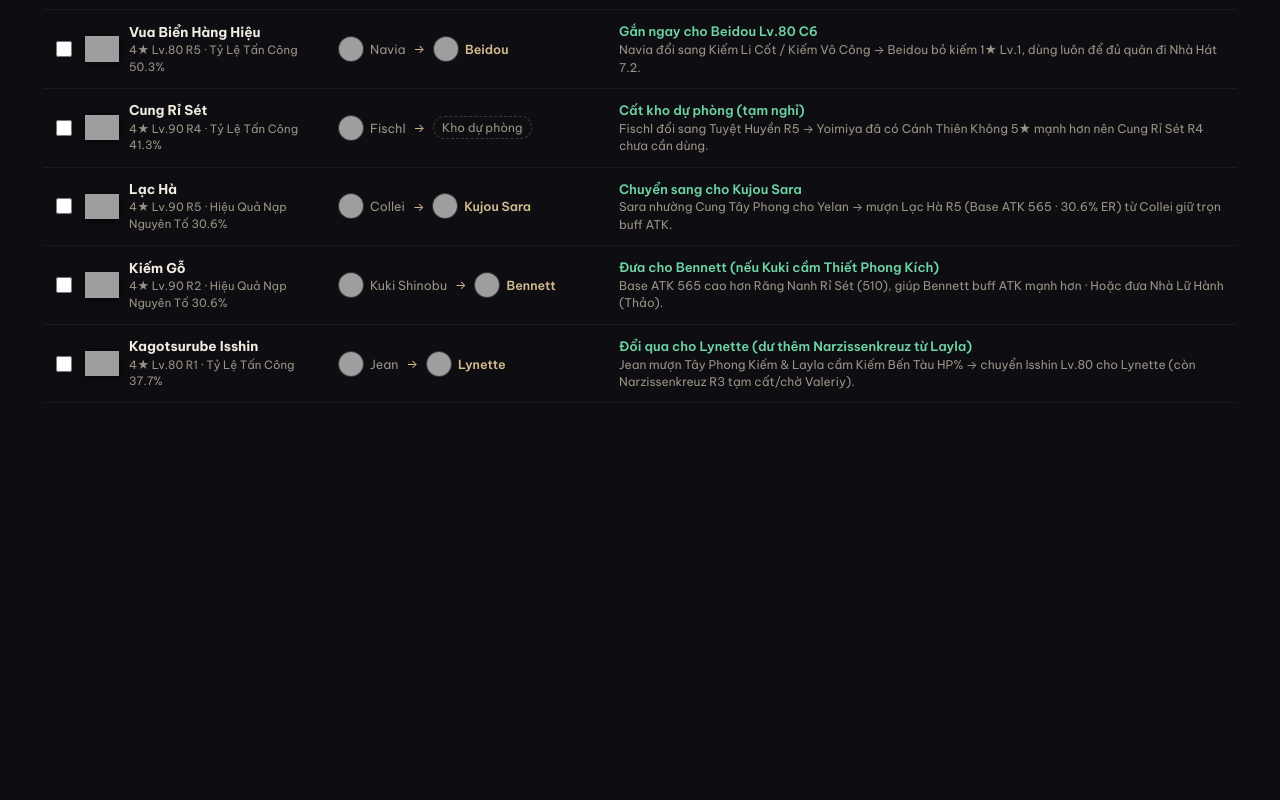
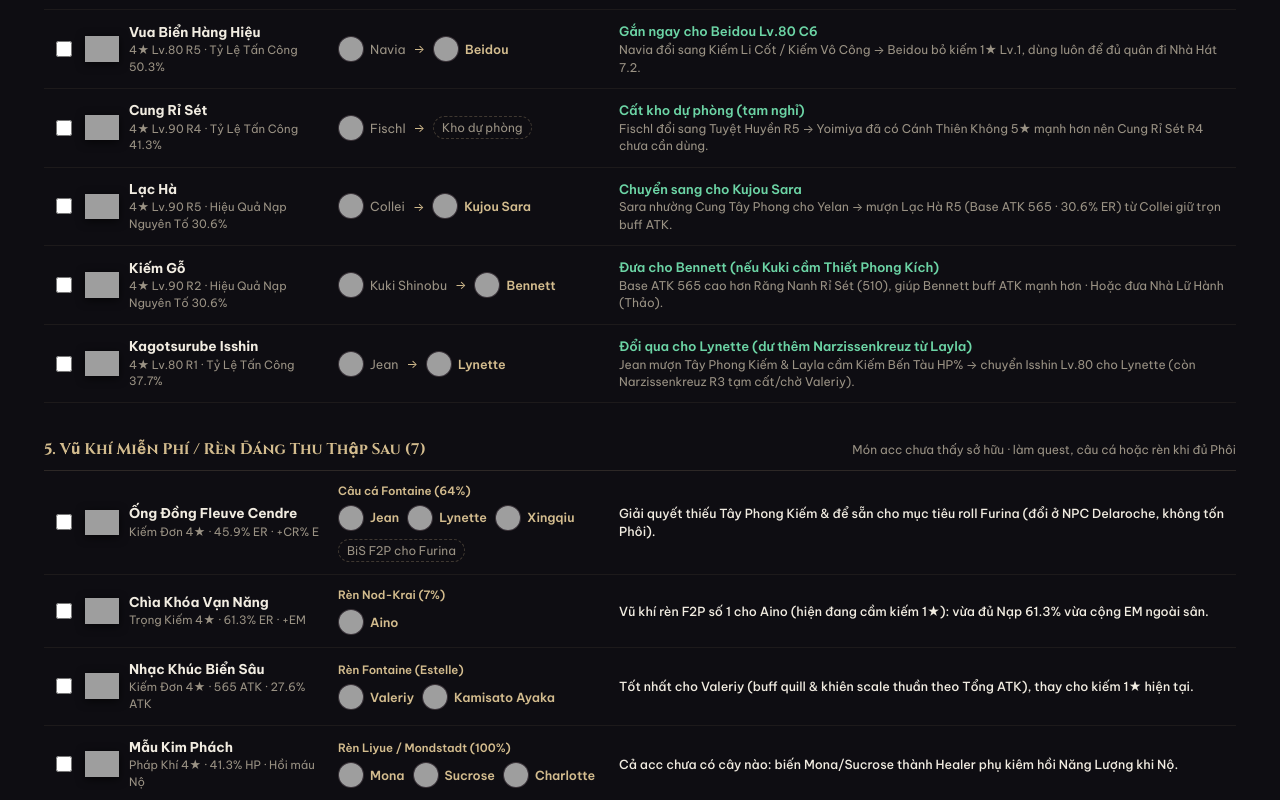
Before and after one commit to manhhuynh-designer/genshin-uid-802472241, a plain HTML site: page index.html in a window 1280 px wide. Shown: the part 2000-2800 px from the top of the page. Before the commit the page ends 2455 px from the top, so only its background shows below. Drawn offline with Linux system fonts and the light colour scheme; grey boxes are pictures that could not be loaded.

Commit message:
Add free quest/craftable weapons collection checklist

```diff
--- a/assets/app.js
+++ b/assets/app.js
@@ -1,4 +1,4 @@
-const DATA_URL = "./data/genshin_uid_802472241_data.json?v=9";
+const DATA_URL = "./data/genshin_uid_802472241_data.json?v=10";
 const STORAGE_KEY = "genshin_uid_802472241_done_v2";
 
 const SET_META = {
@@ -49,6 +49,79 @@ const SURPLUS_WEAPONS = [
   { id: "s_fading", from: "Collei", to: "Kujou Sara", action: "Chuyển sang cho Kujou Sara", plan: "Sara nhường Cung Tây Phong cho Yelan → mượn Lạc Hà R5 (Base ATK 565 · 30.6% ER) từ Collei giữ trọn buff ATK." },
   { id: "s_sapwood", from: "Kuki Shinobu", to: "Bennett", action: "Đưa cho Bennett (nếu Kuki cầm Thiết Phong Kích)", plan: "Base ATK 565 cao hơn Răng Nanh Rỉ Sét (510), giúp Bennett buff ATK mạnh hơn · Hoặc đưa Nhà Lữ Hành (Thảo)." },
   { id: "s_isshin", from: "Jean", to: "Lynette", action: "Đổi qua cho Lynette (dư thêm Narzissenkreuz từ Layla)", plan: "Jean mượn Tây Phong Kiếm & Layla cầm Kiếm Bến Tàu HP% → chuyển Isshin Lv.80 cho Lynette (còn Narzissenkreuz R3 tạm cất/chờ Valeriy)." },
+];
+
+const COLLECT_WEAPONS = [
+  {
+    id: "c_fleuve",
+    name: "Ống Đồng Fleuve Cendre",
+    type: "Kiếm Đơn 4★ · 45.9% ER · +CR% E",
+    icon: "https://gi.yatta.moe/assets/UI/UI_EquipIcon_Sword_Machination.png",
+    source: "Câu cá Fontaine (64%)",
+    chars: ["Jean", "Lynette", "Xingqiu"],
+    extraTarget: "BiS F2P cho Furina",
+    why: "Giải quyết thiếu Tây Phong Kiếm & để sẵn cho mục tiêu roll Furina (đổi ở NPC Delaroche, không tốn Phôi).",
+  },
+  {
+    id: "c_masterkey",
+    name: "Chìa Khóa Vạn Năng",
+    type: "Trọng Kiếm 4★ · 61.3% ER · +EM",
+    icon: "https://gi.yatta.moe/assets/UI/UI_EquipIcon_Claymore_Ilmarinen.png",
+    source: "Rèn Nod-Krai (7%)",
+    chars: ["Aino"],
+    extraTarget: null,
+    why: "Vũ khí rèn F2P số 1 cho Aino (hiện đang cầm kiếm 1★): vừa đủ Nạp 61.3% vừa cộng EM ngoài sân.",
+  },
+  {
+    id: "c_finale",
+    name: "Nhạc Khúc Biển Sâu",
+    type: "Kiếm Đơn 4★ · 565 ATK · 27.6% ATK",
+    icon: "https://gi.yatta.moe/assets/UI/UI_EquipIcon_Sword_Vorpal.png",
+    source: "Rèn Fontaine (Estelle)",
+    chars: ["Valeriy", "Kamisato Ayaka"],
+    extraTarget: null,
+    why: "Tốt nhất cho Valeriy (buff quill & khiên scale thuần theo Tổng ATK), thay cho kiếm 1★ hiện tại.",
+  },
+  {
+    id: "c_amber",
+    name: "Mẫu Kim Phách",
+    type: "Pháp Khí 4★ · 41.3% HP · Hồi máu Nộ",
+    icon: "https://gi.yatta.moe/assets/UI/UI_EquipIcon_Catalyst_Proto.png",
+    source: "Rèn Liyue / Mondstadt (100%)",
+    chars: ["Mona", "Sucrose", "Charlotte"],
+    extraTarget: null,
+    why: "Cả acc chưa có cây nào: biến Mona/Sucrose thành Healer phụ kiêm hồi Năng Lượng khi Nộ.",
+  },
+  {
+    id: "c_hakushin",
+    name: "Vòng Bạch Thần",
+    type: "Pháp Khí 4★ · 30.6% ER · Buff Lôi",
+    icon: "https://gi.yatta.moe/assets/UI/UI_EquipIcon_Catalyst_Bakufu.png",
+    source: "Nhiệm vụ Inazuma (100%)",
+    chars: ["Sucrose", "Mona", "Lisa"],
+    extraTarget: null,
+    why: "Bản vẽ từ chuỗi quest Anh Đào Thần: buff thẳng ST nguyên tố cho team Keqing / Mitya khi kích phản ứng Lôi.",
+  },
+  {
+    id: "c_moonweaver",
+    name: "Bình Minh Của Người Dệt Trăng",
+    type: "Kiếm Đơn 4★ · 565 ATK · +ST Nộ",
+    icon: "https://gi.yatta.moe/assets/UI/UI_EquipIcon_Sword_Miekka.png",
+    source: "World Quest Nod-Krai (Đảo Hiisi)",
+    chars: ["Lynette", "Keqing", "Kaeya"],
+    extraTarget: "Free 100% không tốn Phôi",
+    why: "Nhận trực tiếp sau chuỗi quest Polkka Beneath the Moon's Oracle — cực mạnh cho nhân vật Nộ 40–60 năng lượng.",
+  },
+  {
+    id: "c_ezpitzal",
+    name: "Sáo Ezpitzal",
+    type: "Kiếm Đơn 4★ · 69.0% DEF · +DEF E",
+    icon: "https://gi.yatta.moe/assets/UI/UI_EquipIcon_Sword_Isikhulu.png",
+    source: "Giải đố Natlan (3%)",
+    chars: [],
+    extraTarget: "Free 1 bản · Để sẵn cho Xilonen",
+    why: "Làm giải đố Furnace of Fiery Embers nhận free 1 cây (BiS F2P cho Xilonen trong danh sách roll sắp tới).",
+  },
 ];
 
 const FARM_DAYS = [
@@ -165,7 +238,7 @@ function renderTodayStrip() {
 }
 
 function renderViewBar() {
-  const allTasks = [...ACTIONS, ...SURPLUS_WEAPONS];
+  const allTasks = [...ACTIONS, ...SURPLUS_WEAPONS, ...COLLECT_WEAPONS];
   const total = allTasks.length;
   const doneCount = allTasks.filter((a) => APP.done[a.id]).length;
   const pct = Math.round((doneCount / total) * 100);
@@ -320,17 +393,71 @@ function renderSurplusBucket() {
   `;
 }
 
+function renderCollectBucket() {
+  const filtered = APP.filter === "pending" ? COLLECT_WEAPONS.filter((w) => !APP.done[w.id]) : COLLECT_WEAPONS;
+  if (filtered.length === 0) return "";
+
+  return `
+    <section class="bucket bucket-collect">
+      <div class="bucket-head">
+        <h2>5. Vũ Khí Miễn Phí / Rèn Đáng Thu Thập Sau (${filtered.length})</h2>
+        <span>Món acc chưa thấy sở hữu · làm quest, câu cá hoặc rèn khi đủ Phôi</span>
+      </div>
+      <div class="action-table">
+        ${filtered
+          .map((w) => {
+            const isDone = !!APP.done[w.id];
+            const faces = w.chars
+              .map((n) => {
+                const c = byName(n);
+                return `<span class="sflow-char">
+                  ${c?.icon ? `<img src="${esc(c.icon)}" alt="${esc(n)}" loading="lazy" referrerpolicy="no-referrer" />` : ""}
+                  <strong>${esc(n)}</strong>
+                </span>`;
+              })
+              .join("");
+
+            return `
+              <div class="surplus-row ${isDone ? "done" : ""}">
+                <div class="col-sw">
+                  <input type="checkbox" data-act-id="${esc(w.id)}" ${isDone ? "checked" : ""} aria-label="Thu thập ${esc(w.name)}" />
+                  <img class="w-pic" src="${esc(w.icon)}" alt="${esc(w.name)}" loading="lazy" referrerpolicy="no-referrer" />
+                  <div>
+                    <strong>${esc(w.name)}</strong>
+                    <small>${esc(w.type)}</small>
+                  </div>
+                </div>
+                <div class="col-cfor">
+                  <span class="csource">${esc(w.source)}</span>
+                  <div class="cfaces">
+                    ${faces}
+                    ${w.extraTarget ? `<span class="sflow-vault">${esc(w.extraTarget)}</span>` : ""}
+                  </div>
+                </div>
+                <div class="col-splan">
+                  <b>${esc(w.why)}</b>
+                </div>
+              </div>
+            `;
+          })
+          .join("")}
+      </div>
+    </section>
+  `;
+}
+
 function renderTrackerView() {
   const nowItems = ACTIONS.filter((a) => a.bucket === "now");
   const farmItems = ACTIONS.filter((a) => a.bucket === "farm");
   const laterItems = ACTIONS.filter((a) => a.bucket === "later");
-  const totalCount = ACTIONS.length + SURPLUS_WEAPONS.length;
+  const totalCount = ACTIONS.length + SURPLUS_WEAPONS.length + COLLECT_WEAPONS.length;
 
   const body = [
     renderActionBucket("1. Làm Ngay Trong Game — 0 Tốn Nhựa", "Đổi vũ khí đang nằm ở nhân vật dự bị & sửa dòng chính TDV có sẵn", "bucket-now", nowItems),
     renderActionBucket("2. Cần Farm — Vùng Đã Mở", "Fontaine (64%) · Nod-Krai (7%) · Inazuma (100%) · Sumeru (100%)", "bucket-farm", farmItems),
     renderActionBucket("3. Đợi Mở Snezhnaya (0%)", "Chờ đi tới Snezhnaya mới farm được Sách & Boss", "bucket-later", laterItems),
     renderSurplusBucket(),
+    renderCollectBucket(),
   ].join("");
 
   return `
--- a/assets/styles.css
+++ b/assets/styles.css
@@ -244,6 +244,7 @@ h1 {
 .bucket-farm h2 { color: var(--gold); }
 .bucket-later h2 { color: var(--muted); }
 .bucket-surplus h2 { color: var(--ok); }
+.bucket-collect h2 { color: var(--gold); }
 .bucket-head span { font-size: 12px; color: var(--muted); }
 
 .action-table { display: flex; flex-direction: column; }
@@ -422,6 +423,29 @@ h1 {
 
 .col-splan b { display: block; font-size: 13px; color: var(--ok); font-weight: 600; }
 .col-splan span { display: block; font-size: 12px; color: var(--muted); }
+
+.col-cfor {
+  display: flex;
+  flex-direction: column;
+  gap: 5px;
+}
+.csource {
+  font-size: 11.5px;
+  font-weight: 600;
+  color: var(--gold);
+}
+.cfaces {
+  display: flex;
+  align-items: center;
+  gap: 8px;
+  flex-wrap: wrap;
+}
+.bucket-collect .col-splan b {
+  color: var(--ivory);
+  font-weight: 500;
+  font-size: 12.5px;
+  line-height: 1.45;
+}
 
 /* VIEW 2: Party Stage */
 .stage-layout {
--- a/index.html
+++ b/index.html
@@ -8,7 +8,7 @@
   <link rel="preconnect" href="https://fonts.googleapis.com" />
   <link rel="preconnect" href="https://fonts.gstatic.com" crossorigin />
   <link href="https://fonts.googleapis.com/css2?family=Cinzel:wght@600;700&family=Be+Vietnam+Pro:wght@400;500;600;700&display=swap" rel="stylesheet" />
-  <link rel="stylesheet" href="./assets/styles.css?v=9" />
+  <link rel="stylesheet" href="./assets/styles.css?v=10" />
 </head>
 <body>
   <div class="ambient-bg" id="hero-bg"></div>
@@ -39,6 +39,6 @@
     <div class="loading">Đang tải dữ liệu…</div>
   </main>
 
-  <script src="./assets/app.js?v=9"></script>
+  <script src="./assets/app.js?v=10"></script>
 </body>
 </html>
```
